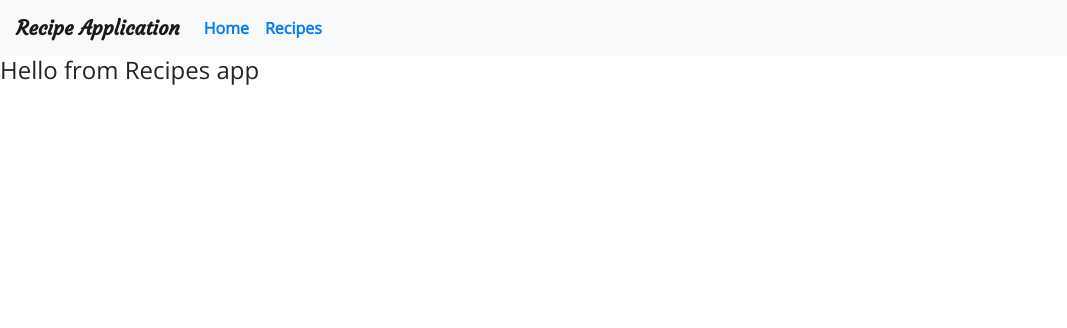
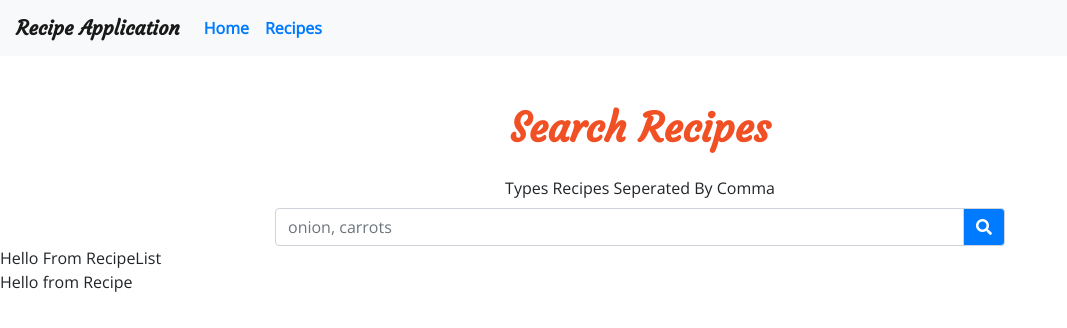
Before and after one commit to kapilpagani/003recipeapp, a React (Create React App) app: page /recipes in a window 1280 px wide. Shown: the top 328 px of the page, without its empty margins (0-1067 px from the left). Built offline with nearby package versions, Linux system fonts and the light colour scheme.

Commit message:
Added code changes for Search component

```diff
--- /dev/null
+++ b/src/components/Recipe.js
@@ -0,0 +1,11 @@
+import React, { Component } from 'react'
+
+export default class Recipe extends Component {
+  render() {
+    return (
+      <div>
+        Hello from Recipe
+      </div>
+    )
+  }
+}
--- /dev/null
+++ b/src/components/RecipeList.js
@@ -0,0 +1,13 @@
+import React, { Component } from 'react'
+import Recipe from '../components/Recipe'
+
+export default class RecipeList extends Component {
+  render() {
+    return (
+      <div>
+        Hello From RecipeList
+        <Recipe/>
+      </div>
+    )
+  }
+}
--- /dev/null
+++ b/src/components/Search.js
@@ -0,0 +1,31 @@
+import React, { Component } from 'react'
+
+export default class Search extends Component {
+  render() {
+    const { search, handleChange, handleSubmit } = this.props;
+    return (
+      <div className="container">
+        <div className="row">
+          <div className="col-10 mx-auto col-md-8 mt-5 text-center">
+            <h1 className="text-slanted text-capitalie">
+              <strong className="text-orange">Search Recipes</strong>
+            </h1>
+            <form className="mt-4">
+              <label htmlFor="search" className="text-capitalize">
+                types recipes seperated by comma
+              </label>
+              <div className="input-group">
+                <input type="text" name="search" className="form-control" placeholder="onion, carrots" value={search} onChange={handleChange} />
+                <div className="input-group-append">
+                  <button type="submit" className="input-group-text bg-primary text-white" onSubmit={handleSubmit}>
+                    <i className="fas fa-search" />
+                  </button>
+                </div>
+              </div>
+            </form>
+          </div>
+        </div>
+      </div>
+    )
+  }
+}
--- a/src/pages/Default.js
+++ b/src/pages/Default.js
@@ -1,6 +1,6 @@
 import React, { Component } from 'react'
 import Header from '../components/Header';
-import {Link } from 'react-router-dom'
+import { Link } from 'react-router-dom'
 
 export default class Default extends Component {
   render() {
--- a/src/pages/Recipes.js
+++ b/src/pages/Recipes.js
@@ -1,11 +1,34 @@
 import React, { Component } from 'react'
+import Search from '../components/Search'
+import RecipeList from '../components/RecipeList'
+import { recipeData } from '../data/tempList'
 
 export default class Recipes extends Component {
+  constructor(props) {
+    super(props)
+  }
+
+  state = {
+    recipes: recipeData,
+    search: ''
+  }
+
+  handleChange = (e) => {
+    this.setState({
+      search: e.target.value
+    })
+  }
+
+  handleSubmit = (e) => {
+    e.preventDefault();
+  }
+
   render() {
     return (
-      <h4>
-        Hello from Recipes app
-      </h4>
+      <React.Fragment>
+        <Search handleChange={this.handleChange} handleSubmit={this.handleSubmit} search={this.state.search} />
+        <RecipeList recipes={this.state.recipes} />
+      </React.Fragment>
     )
   }
 }
```
